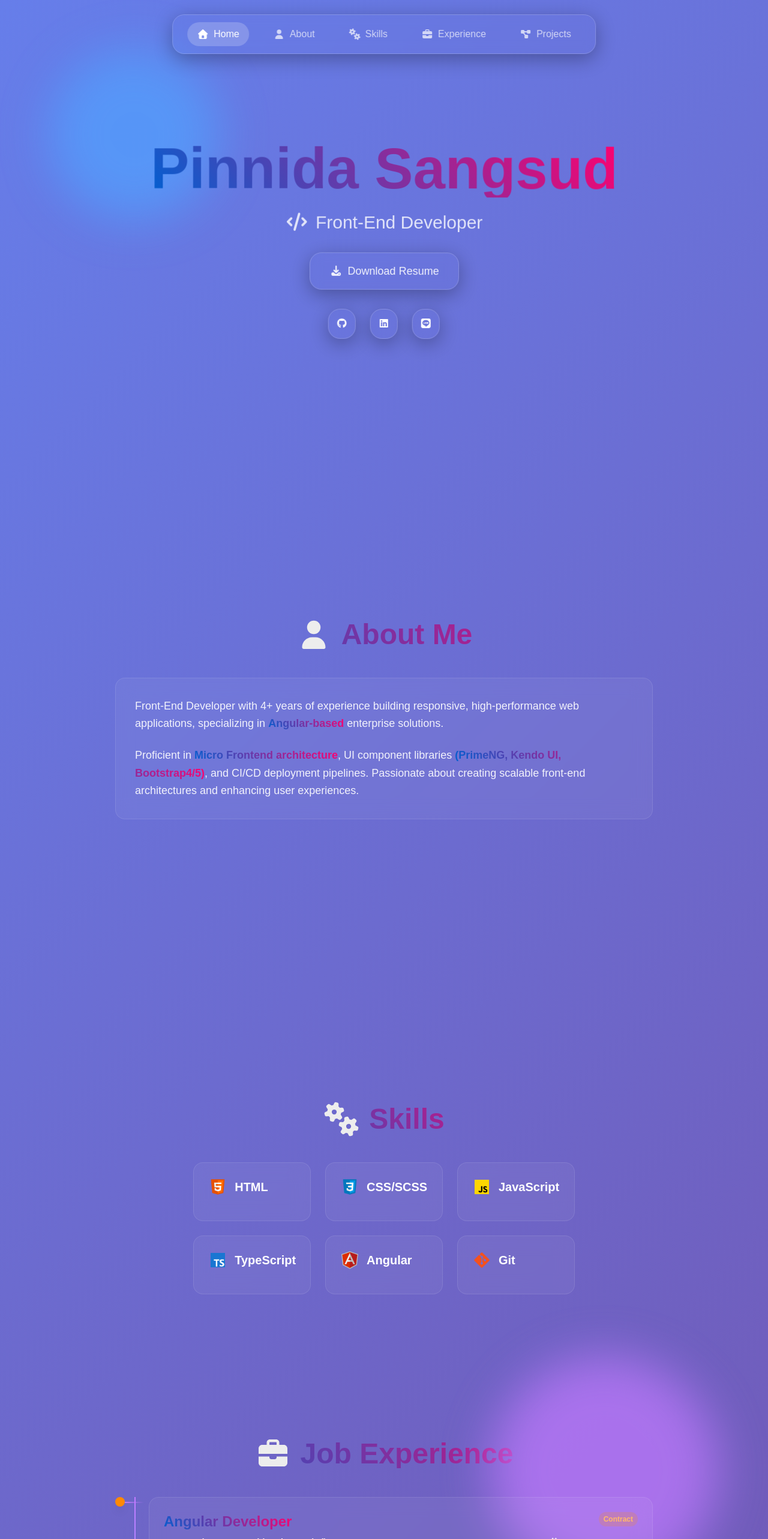
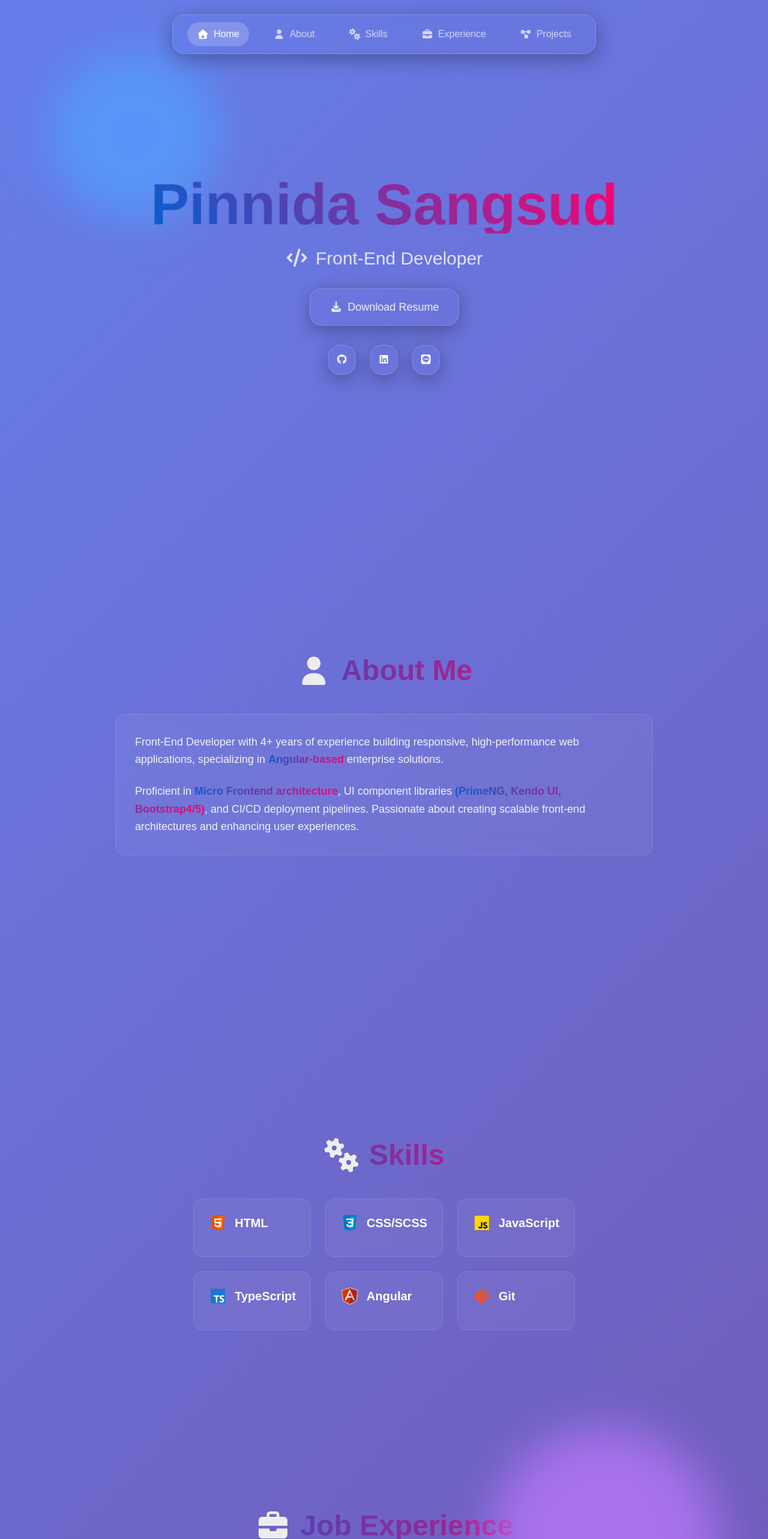
Before and after one commit to pinnida/my-portfolio, a Next.js app: page / in a window 1280 px wide. Shown: the top 2566 px of the page at 60% size. Built offline with nearby package versions, Linux system fonts and the light colour scheme.

Commit message:
Update page.tsx

```diff
--- a/src/app/page.tsx
+++ b/src/app/page.tsx
@@ -185,7 +185,7 @@
       {/* Hero Section */}
       <section
         id="home"
-        className="min-h-screen flex items-center justify-center px-6"
+        className="min-h-screen flex items-center justify-center px-6 pt-30"
       >
         <motion.div
           className="text-center floating"
@@ -255,7 +255,7 @@
       {/* About Section */}
       <motion.section
         id="about"
-        className="min-h-screen flex items-center justify-center px-6"
+        className="min-h-screen flex items-center justify-center px-6 pt-30"
         initial={{ opacity: 0 }}
         whileInView={{ opacity: 1 }}
         transition={{ duration: 0.8 }}
@@ -313,7 +313,7 @@
       {/* Skills Section */}
       <motion.section
         id="skills"
-        className="min-h-screen flex items-center justify-center px-6"
+        className="min-h-screen flex items-center justify-center px-6 pt-30"
         initial={{ opacity: 0 }}
         whileInView={{ opacity: 1 }}
         transition={{ duration: 0.8 }}
@@ -378,7 +378,7 @@
       {/* Experience Section */}
       <motion.section
         id="experience"
-        className="min-h-screen flex items-center justify-center px-6"
+        className="min-h-screen flex items-center justify-center px-6 pt-30"
         initial={{ opacity: 0 }}
         whileInView={{ opacity: 1 }}
         transition={{ duration: 0.8 }}
@@ -507,7 +507,7 @@
       {/* Projects Section */}
       <motion.section
         id="projects"
-        className="min-h-screen flex items-center justify-center px-6"
+        className="min-h-screen flex items-center justify-center px-6 pt-30"
         initial={{ opacity: 0 }}
         whileInView={{ opacity: 1 }}
         transition={{ duration: 0.8 }}
```
